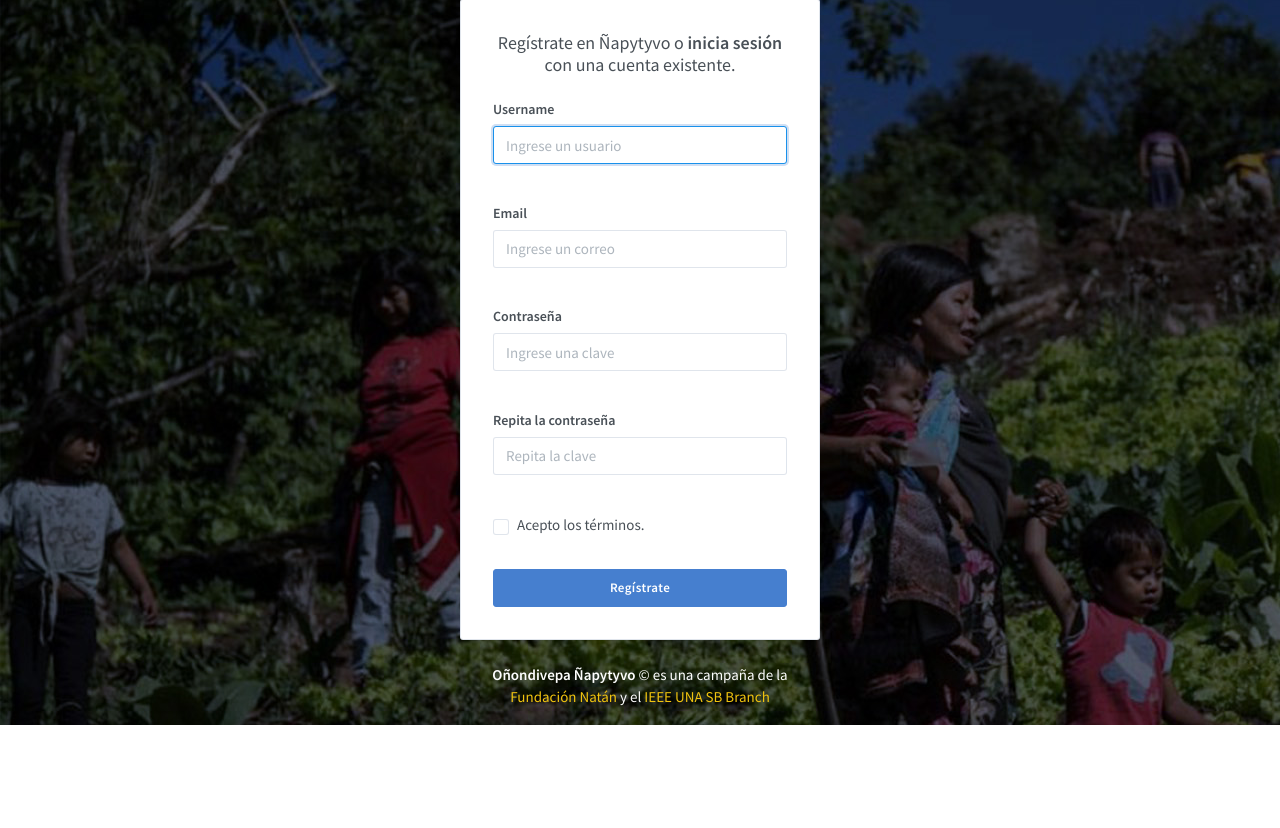
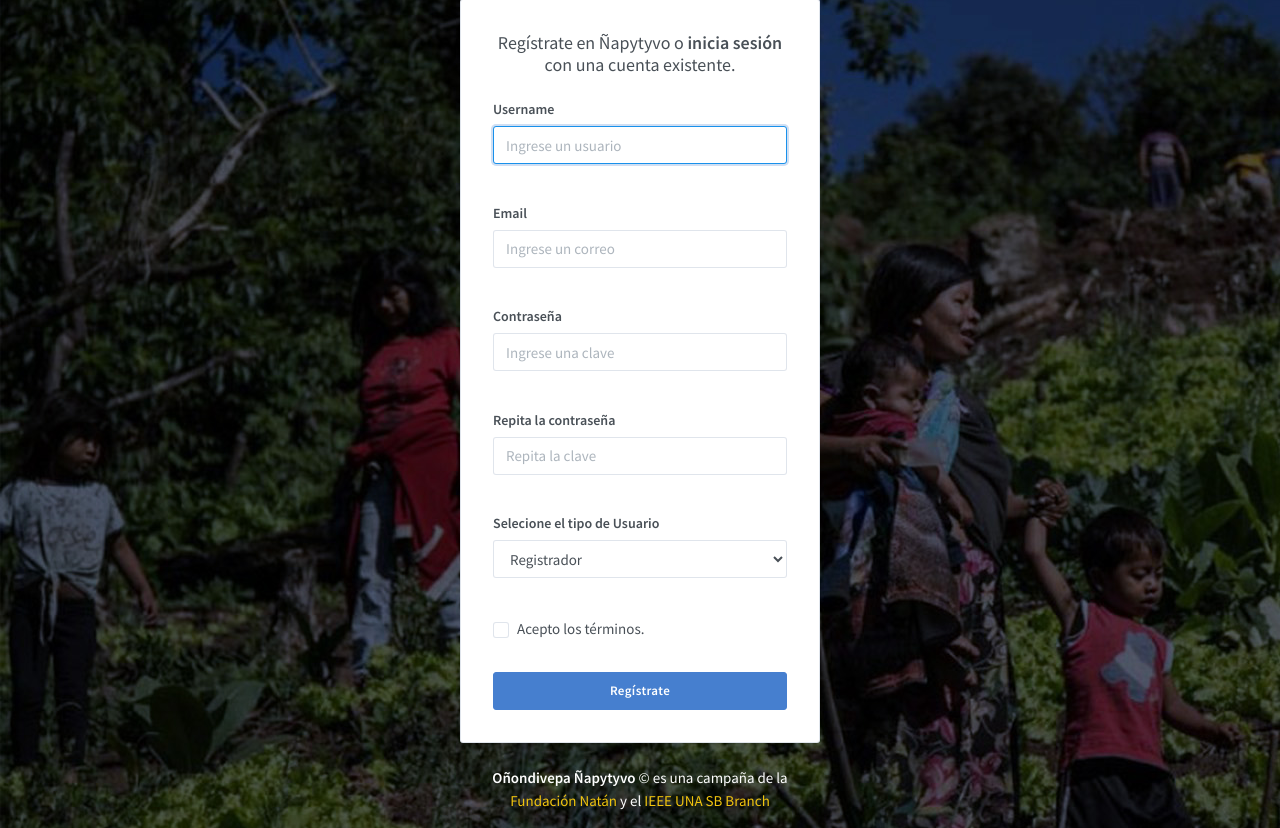
Before and after one commit to WilliBobadilla/NatanComunidades, a Django app: page /register in a window 1280 px wide. Shown: the part 81-909 px from the top of the page. Before the commit the page ends 806 px from the top, so only its background shows below. Run offline with Django 3.2, Linux system fonts and the light colour scheme; parts of the project's set-up code (start-up, migrations or seed data) failed here and were passed over; some libraries are stand-ins or nearby versions.

Commit message:
se agrego el selecet en el forms y la pagina register

```diff
--- a/NatanComunidades/NatanApp/forms.py
+++ b/NatanComunidades/NatanApp/forms.py
@@ -32,9 +32,28 @@ class SignUpForm(UserCreationForm):
             }
         ))
 
+# codigo para las opciones de los roles
+
+    OPTIONS_CHOICES= [
+    ('registrador', 'Registrador'),
+    ('administrador','Administrador'),
+    ('distribuidor','Distribuidor'),
+    ]
+
+    Roles = forms.CharField(
+        widget=forms.Select(
+            attrs={
+                "class": "form-control"
+            },
+            choices=OPTIONS_CHOICES,
+        ))
+
+
+
     class Meta:
         model = User
-        fields = ('username', 'email', 'password1', 'password2')
+        fields = ('username', 'email', 'password1', 'password2','Roles')
+
 from .models import Donacion
 
 
--- a/NatanComunidades/NatanApp/templates/register.html
+++ b/NatanComunidades/NatanApp/templates/register.html
@@ -78,6 +78,15 @@
               <br />
 
               <div class="form-group">
+                <label class="form-label">
+                  Selecione el tipo de Usuario
+                </label>
+                {{ form.Roles }}
+              </div>
+
+              <br />
+
+              <div class="form-group">
                 <label class="custom-control custom-checkbox">
                   <input type="checkbox" class="custom-control-input" />
                   <span class="custom-control-label">Acepto los términos.</span>
```
